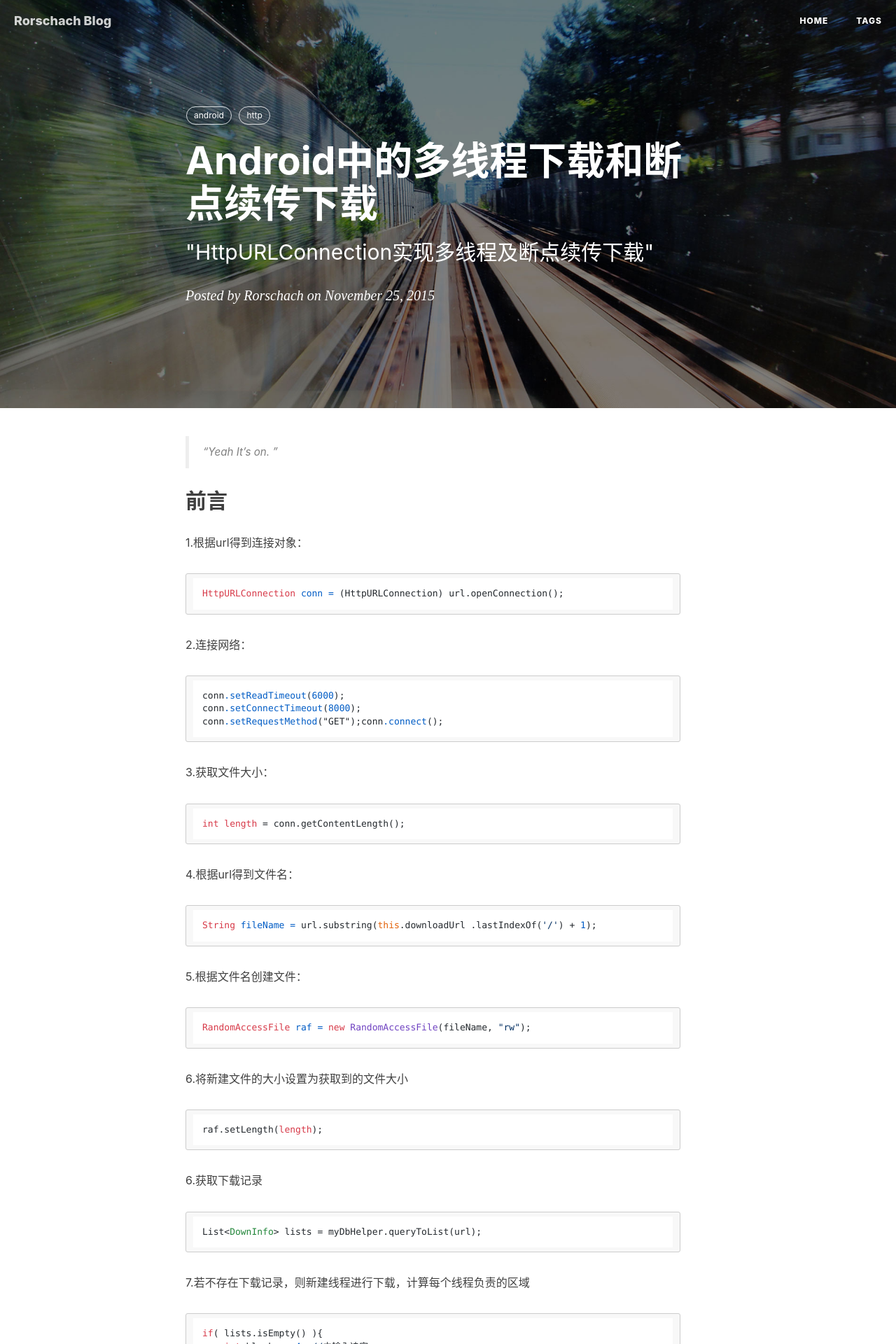
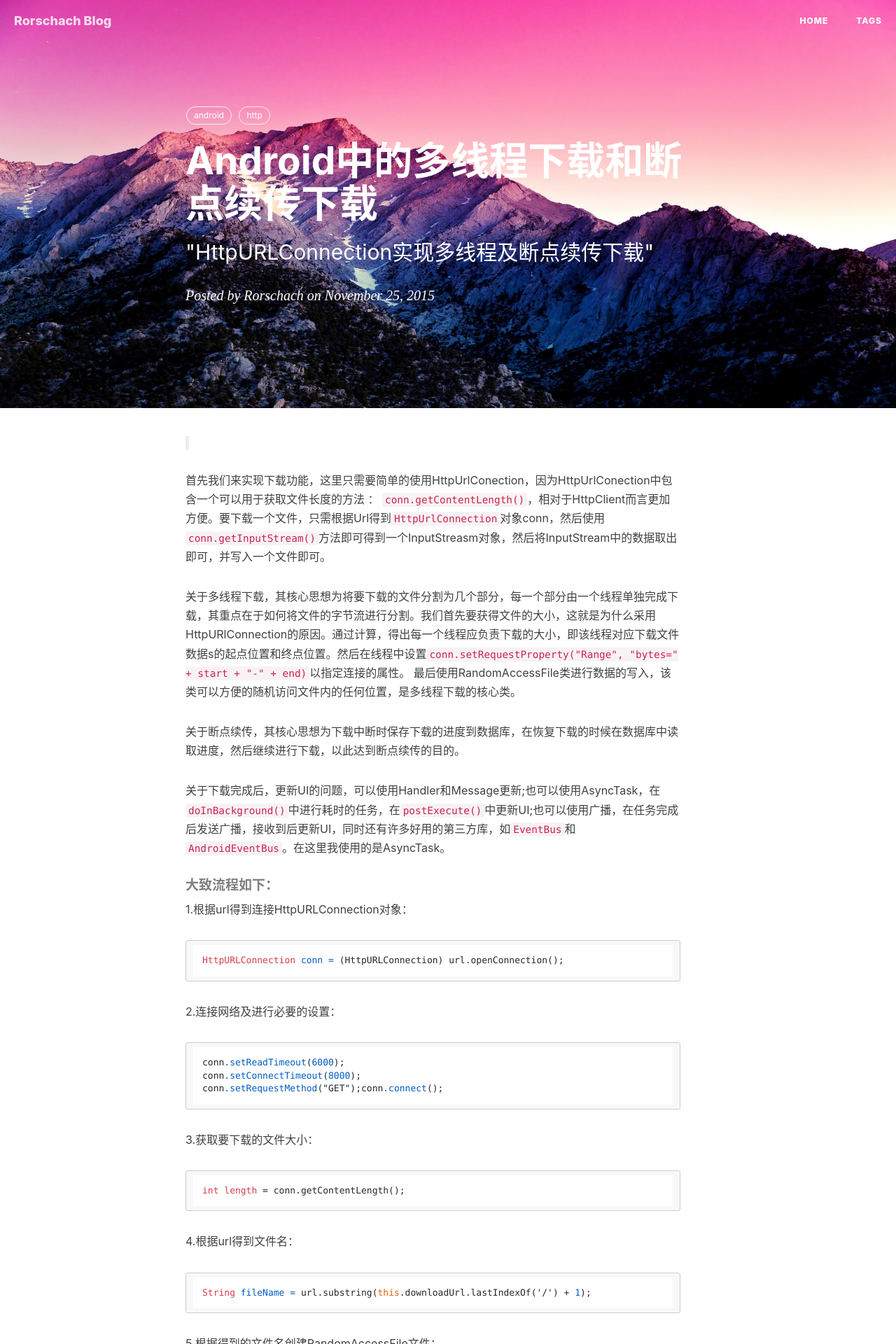
Before and after one commit to rorschach/rorschach.github.io, a Jekyll site: the page built from _posts/2015-11-25-android-multi-breakpoint-download.markdown, in a window 1280 px wide. Shown: the top 1920 px of the page at 70% size. Built offline with Jekyll 4.4.1, drawn with Linux system fonts in a browser that asks for light colours; nearby versions of some CDN libraries; comment, search, counter and statistics services are not loaded; some of the changed text lies outside the part shown.

Commit message:
push blog

```diff
--- a/_posts/2015-11-25-android-multi-breakpoint-download.markdown
+++ b/_posts/2015-11-25-android-multi-breakpoint-download.markdown
@@ -4,48 +4,56 @@ title:      "Android中的多线程下载和断点续传下载"
 subtitle:   " \"HttpURLConnection实现多线程及断点续传下载\""
 date:       2015-11-25 17:54:30
 author:     "Rorschach"
-header-img: "img/post-bg-2015.jpg"
+header-img: "img/post-multi-download.jpg"
 tags:
     - android
     - http
 ---
 
-> “Yeah It's on. ”
+>
 
+首先我们来实现下载功能，这里只需要简单的使用HttpUrlConection，因为HttpUrlConection中包含一个可以用于获取文件长度的方法 ： `conn.getContentLength()`，相对于HttpClient而言更加方便。要下载一个文件，只需根据Url得到`HttpUrlConnection`对象conn，然后使用 `conn.getInputStream()`方法即可得到一个InputStreasm对象，然后将InputStream中的数据取出即可，并写入一个文件即可。
 
-## 前言
+关于多线程下载，其核心思想为将要下载的文件分割为几个部分，每一个部分由一个线程单独完成下载，其重点在于如何将文件的字节流进行分割。我们首先要获得文件的大小，这就是为什么采用HttpURlConnection的原因。通过计算，得出每一个线程应负责下载的大小，即该线程对应下载文件数据s的起点位置和终点位置。然后在线程中设置`conn.setRequestProperty("Range", "bytes=" + start + "-" + end)`以指定连接的属性。
+最后使用RandomAccessFile类进行数据的写入，该类可以方便的随机访问文件内的任何位置，是多线程下载的核心类。
 
-1.根据url得到连接对象：
+关于断点续传，其核心思想为下载中断时保存下载的进度到数据库，在恢复下载的时候在数据库中读取进度，然后继续进行下载，以此达到断点续传的目的。
+
+关于下载完成后，更新UI的问题，可以使用Handler和Message更新;也可以使用AsyncTask，在`doInBackground()`中进行耗时的任务，在`postExecute()`中更新UI;也可以使用广播，在任务完成后发送广播，接收到后更新UI，同时还有许多好用的第三方库，如`EventBus`和`AndroidEventBus`。在这里我使用的是AsyncTask。
+
+#####大致流程如下：
+
+1.根据url得到连接HttpURLConnection对象：
 
     HttpURLConnection conn = (HttpURLConnection) url.openConnection();
 
-2.连接网络：
+2.连接网络及进行必要的设置：
 
     conn.setReadTimeout(6000);
     conn.setConnectTimeout(8000);
     conn.setRequestMethod("GET");conn.connect();
 
-3.获取文件大小：
+3.获取要下载的文件大小：
 
     int length = conn.getContentLength();
 
 4.根据url得到文件名：
 
-    String fileName = url.substring(this.downloadUrl .lastIndexOf('/') + 1);
+    String fileName = url.substring(this.downloadUrl.lastIndexOf('/') + 1);
 
-5.根据文件名创建文件：
+5.根据得到的文件名创建RandomAccessFile文件：
 
     RandomAccessFile raf = new RandomAccessFile(fileName, "rw");
 
-6.将新建文件的大小设置为获取到的文件大小
+6.将新建文件的大小设置为获取到的文件大小：
 
     raf.setLength(length);
 
-6.获取下载记录
+6.获取数据库中的关于下载信息的记录：
 
     List<DownInfo> lists = myDbHelper.queryToList(url);
 
-7.若不存在下载记录，则新建线程进行下载，计算每个线程负责的区域
+7.若不存在下载记录，则新建线程进行下载，计算每个线程下载的大小：
 
     if( lists.isEmpty() ){
         int blocks = 4; //由输入决定
@@ -87,19 +95,19 @@ tags:
     conn.setRequestMethod("GET");
     conn.setRequestProperty("Range", "bytes=" + start + "-" + end);  //设定该线程下载的区域
 
-10.获取输入流
+10.从HttpURLConnection对象中获取输入流：
 
     InputStream is = conn.getInputStream();
 
-11.在每个线程中都获取要写入数据的文件对象，防止线程间资源共享的问题
+11.在每个线程中都获取要写入数据的文件对象，避免出现线程间资源共享的问题：
 
     RandomAccessFile raf = new RandomAccessFile(fileName, "rw");
 
-12.将文件写入的位置移到startPosition
+12.将文件要写入数据的位置设置为startPosition，以实现各个线程分别写入数据的功能：
 
     raf.seek(start);
 
-13.将输入流中的数据写入文件
+13.将输入流中的数据写入文件：
 
     byte[] buff = new byte[1024];
     int nRead = 0;
@@ -107,5 +115,28 @@ tags:
         raf.write(buff, 0, nRead);
     }
 
+14.数据写入后更新UI
+
+    class DownLoadTask extends AsyncTask<Void, Void, Void> {
+        private int id;
+        private int start;
+        private int end;
+        public DownLoadTask(int id, int start, int end) {
+            this.id = id;
+            this.start = start;
+            this.end = end;
+        }
+        @Override
+        protected Void doInBackground(Void... params) {
+            //在这里进行网络及文件操作，避免阻塞主线程
+            return null;
+        }
+        @Override
+        protected void onPostExecute(Void aVoid) {
+            //在这里更新UI
+        }
+    }
+
+
 
 未完待续.....
```
Also changed, not shown: other parts of _posts/2015-11-25-android-multi-breakpoint-download.markdown (+1 -1 lines), img/post-multi-download.jpg (added).
